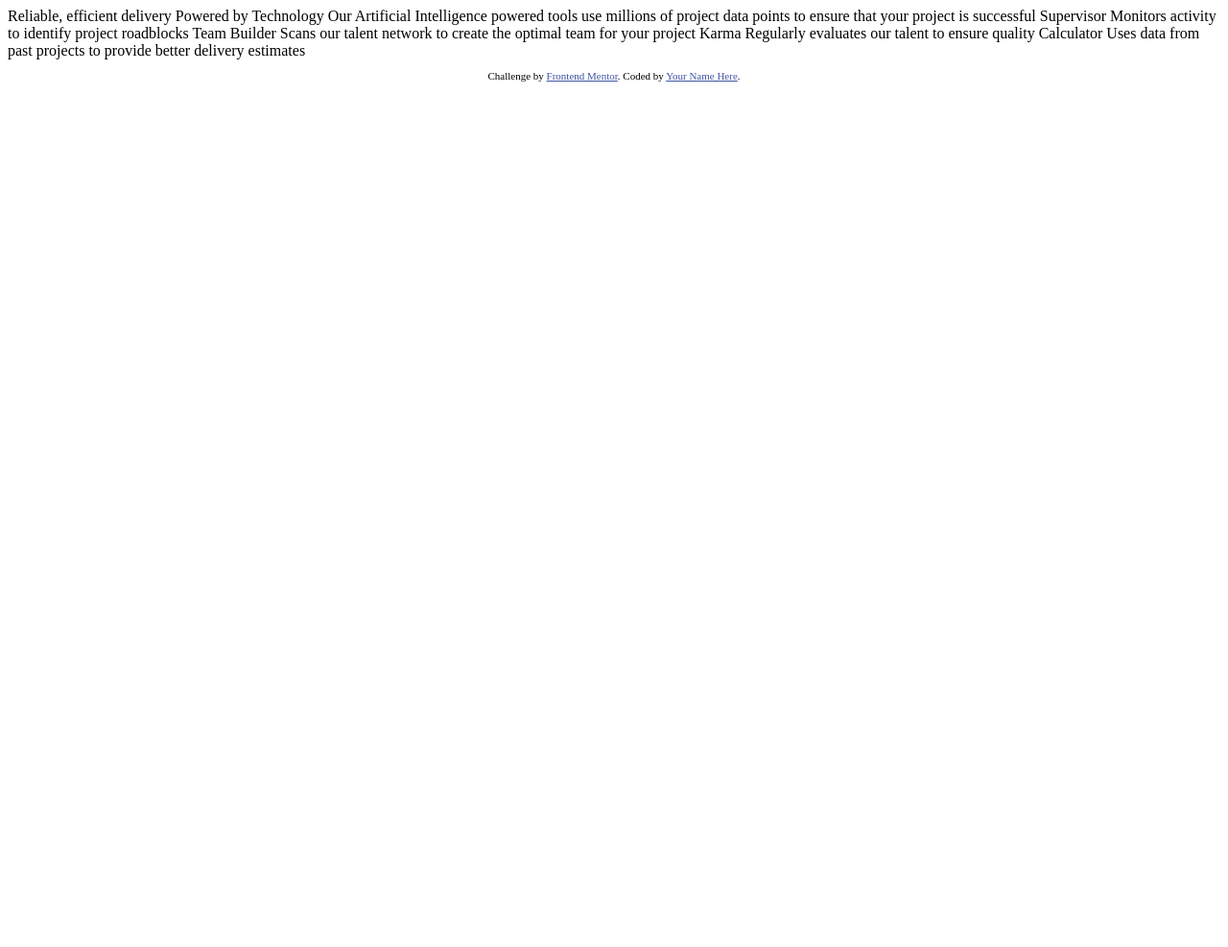
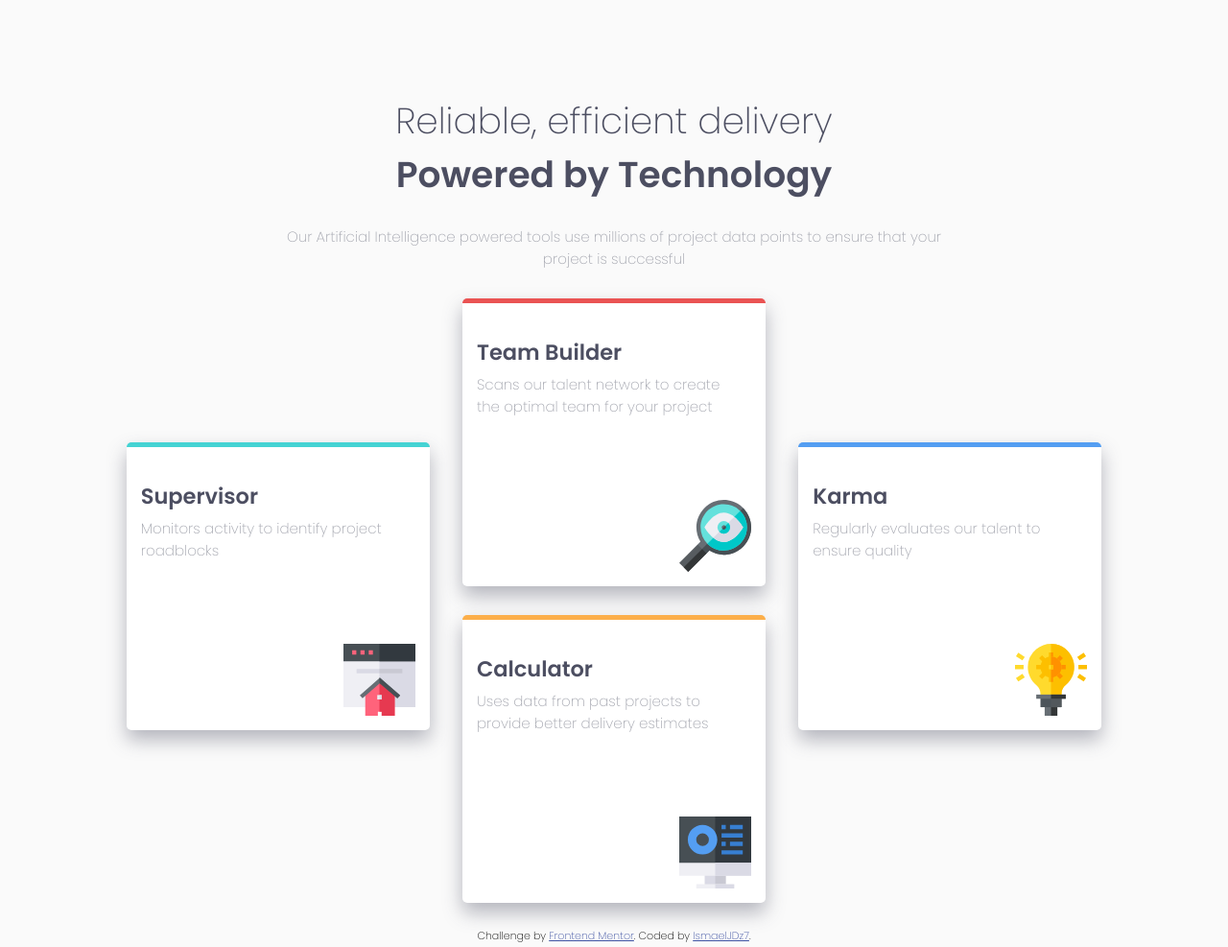
Before and after one commit to IsmaelJDz/Card-challengue, a plain HTML site: page index.html in a window 1280 px wide. Shown: the whole page at 96% size. Before the commit the page ends 800 px from the top, so only its background shows below. Drawn offline with Linux system fonts and the light colour scheme.

Commit message:
[Created card component] frontend mentor

```diff
--- a/css/main.scss
+++ b/css/main.scss
@@ -5,9 +5,100 @@ $Blue: hsl(212, 86%, 64%);
 
 $VeryDarkBlue: hsl(234, 12%, 34%);
 $GrayishBlue: hsl(229, 6%, 66%);
-$VeryLightGray: hsl(0, 0%, 98%);
+$VeryLightinsanGray: hsl(0, 0%, 98%);
+
+*,
+::after,
+::before {
+  box-sizing: border-box;
+}
 
 body {
   font-family: 'Poppins', sans-serif;
   font-size: 15px;
+  background-color: $VeryLightinsanGray;
+  min-height: 100vh;
+  padding-top: 65px;
+  @media screen and (max-width: 768px) {
+    padding: 30px;
+  }
 }
+
+main {
+  max-width: 1440px;
+  margin-right: auto;
+  margin-left: auto;
+  text-align: center;
+  h1 {
+    text-align: center;
+    font-size: 2.5em;
+    font-weight: 200;
+    color: $VeryDarkBlue;
+    span {
+      display: block;
+      font-weight: bold;
+    }
+  }
+  p {
+    max-width: calc(1440px / 2);
+    margin-right: auto;
+    margin-left: auto;
+    color: $GrayishBlue;
+  }
+}
+
+section {
+  article:nth-child(1) {
+    transform: translateY(50%);
+    border-top: 5px solid $Cyan;
+  }
+
+  article:nth-child(3) {
+    transform: translateY(50%);
+    border-top: 5px solid $Blue;
+  }
+
+  article:nth-child(4) {
+    border-top: 5px solid $Orange;
+  }
+
+  @media screen and (max-width: 768px) {
+    article:nth-child(1) {
+      transform: translateY(0%);
+    }
+
+    article:nth-child(3) {
+      transform: translateY(0%);
+    }
+  }
+}
+
+article {
+  width: 25%;
+  height: 300px;
+  background-color: white;
+  position: relative;
+  display: inline-block;
+  text-align: left;
+  padding: 15px;
+  padding-right: 30px;
+  color: $GrayishBlue;
+  border-top: 5px solid $Red;
+  border-radius: 5px;
+  box-shadow: 0 10px 20px rgba($VeryDarkBlue, 0.4);
+  margin: 15px;
+  @media screen and (max-width: 768px) {
+    width: 100%;
+    margin: 0px;
+    margin-bottom: 30px;
+  }
+  h2 {
+    color: $VeryDarkBlue;
+    margin-bottom: 5px;
+  }
+  img {
+    position: absolute;
+    bottom: 15px;
+    right: 15px;
+  }
+}
--- a/index.html
+++ b/index.html
@@ -1,46 +1,81 @@
 <!DOCTYPE html>
 <html lang="en">
   <head>
-  <meta charset="UTF-8">
-  <meta name="viewport" content="width=device-width, initial-scale=1.0"> <!-- displays site properly based on user's device -->
+    <meta charset="UTF-8" />
+    <meta name="viewport" content="width=device-width, initial-scale=1.0" />
+    <!-- displays site properly based on user's device -->
 
-  <link rel="icon" type="image/png" sizes="32x32" href="./images/favicon-32x32.png">
+    <link
+      rel="icon"
+      type="image/png"
+      sizes="32x32"
+      href="./images/favicon-32x32.png"
+    />
 
     <title>Frontend Mentor | Four card feature section</title>
     <link rel="stylesheet" href="./css/main.css" />
-  <link href="https://fonts.googleapis.com/css2?family=Poppins:wght@200;600&display=swap" rel="stylesheet">
+    <link
+      href="https://fonts.googleapis.com/css2?family=Poppins:wght@200;600&display=swap"
+      rel="stylesheet"
+    />
 
     <!-- Feel free to remove these styles or customise in your own stylesheet 👍 -->
     <style>
-    .attribution { font-size: 11px; text-align: center; }
-    .attribution a { color: hsl(228, 45%, 44%); }
+      .attribution {
+        font-size: 11px;
+        text-align: center;
+      }
+      .attribution a {
+        color: hsl(228, 45%, 44%);
+      }
     </style>
   </head>
   <body>
+    <main>
+      <h1>
+        Reliable, efficient delivery
+        <span>Powered by Technology</span>
+      </h1>
 
-  Reliable, efficient delivery
-  Powered by Technology
+      <p>
+        Our Artificial Intelligence powered tools use millions of project data
+        points to ensure that your project is successful
+      </p>
 
-  Our Artificial Intelligence powered tools use millions of project data points
-  to ensure that your project is successful
+      <section>
+        <article>
+          <h2>Supervisor</h2>
+          Monitors activity to identify project roadblocks
+          <img src="./images/icon-team-builder.svg" alt="Test" width="75" />
+        </article>
 
-  Supervisor
-  Monitors activity to identify project roadblocks
+        <article>
+          <h2>Team Builder</h2>
+          Scans our talent network to create the optimal team for your project
+          <img src="./images/icon-supervisor.svg" alt="Test" width="75" />
+        </article>
 
-  Team Builder
-  Scans our talent network to create the optimal team for your project
+        <article>
+          <h2>Karma</h2>
+          Regularly evaluates our talent to ensure quality
+          <img src="./images/icon-karma.svg" alt="Test" width="75" />
+        </article>
 
-  Karma
-  Regularly evaluates our talent to ensure quality
-
-  Calculator
+        <article>
+          <h2>Calculator</h2>
           Uses data from past projects to provide better delivery estimates
-
+          <img src="./images/icon-calculator.svg" alt="Test" width="75" />
+        </article>
+      </section>
+    </main>
 
     <footer>
       <p class="attribution">
-      Challenge by <a href="https://www.frontendmentor.io?ref=challenge" target="_blank">Frontend Mentor</a>.
-      Coded by <a href="#">Your Name Here</a>.
+        Challenge by
+        <a href="https://www.frontendmentor.io?ref=challenge" target="_blank"
+          >Frontend Mentor</a
+        >. Coded by
+        <a href="https://ismaeljdz7.com/" target="_blank">IsmaelJDz7</a>.
       </p>
     </footer>
   </body>
```
Also changed, not shown: .readme-static/FrontendMentorCard.png (added), css/main.css, 3 other files. Lines whose indentation alone changed are shown as unchanged.
